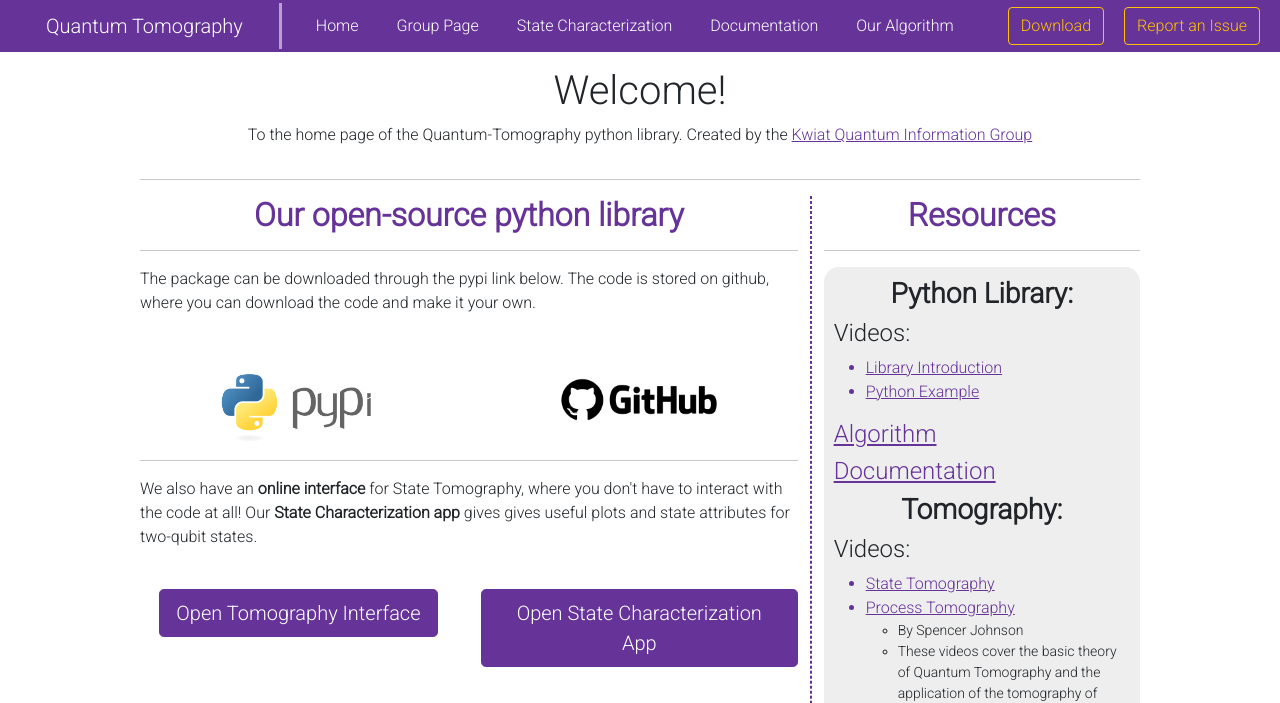
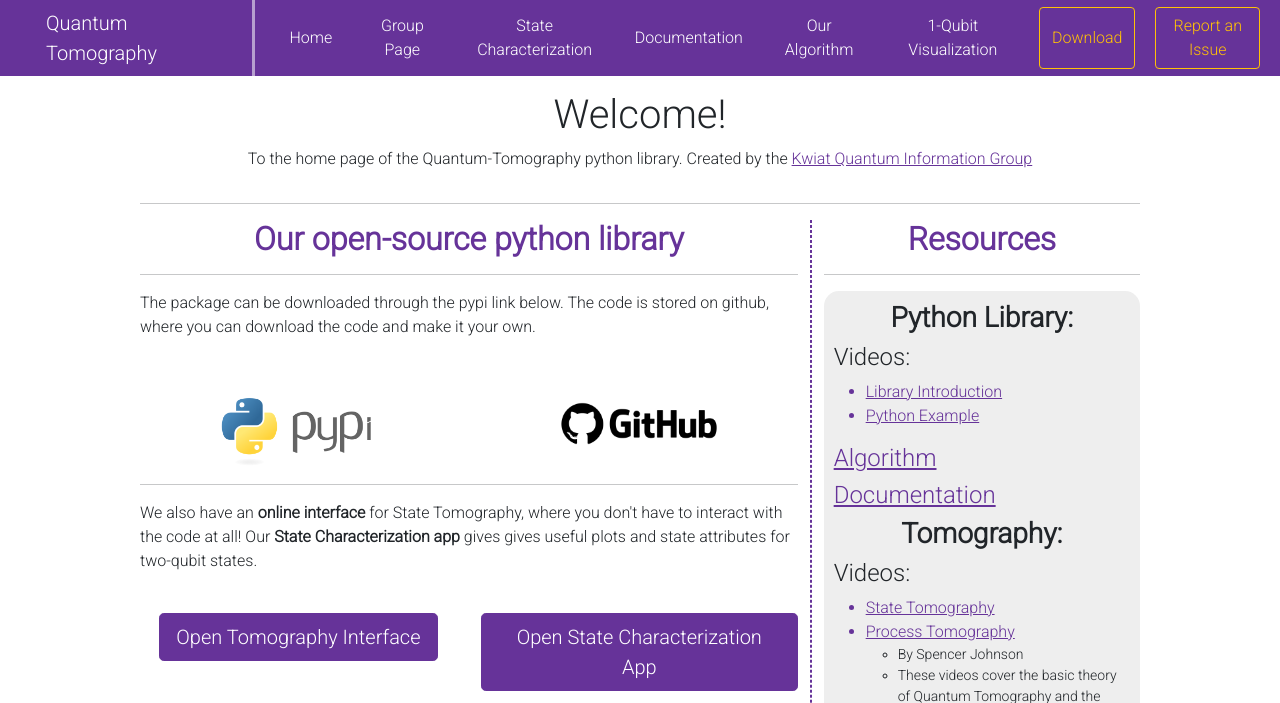
Before and after one commit to KwiatQIM/Flask-App, a Flask app: page / in a window 1280 px wide. Shown: the top 703 px of the page. Run offline with Flask 2, Linux system fonts and the light colour scheme; parts of the project's set-up code (start-up, migrations or seed data) failed here and were passed over; some libraries are stand-ins or nearby versions.

Commit message:
Added visualization back

```diff
--- a/src/templates/algorithm.html
+++ b/src/templates/algorithm.html
@@ -16,7 +16,7 @@
             <ul>
                 <li><a href="{{url_for('displayAlgorithmPage', function='StateTomography')}}">State Tomography</a></li>
                 <ul>
-<!--                    <li><a href="{{url_for('displayAlgorithmPage', function='tomography_LINEAR')}}">Linear Tomography</a></li>-->
+                    <li><a href="{{url_for('displayAlgorithmPage', function='tomography_LINEAR')}}">Linear Tomography</a></li>
                     <li><a href="{{url_for('displayAlgorithmPage', function='tomography_MLE')}}">Maximum Likelihood Tomography</a></li>
                 </ul>
                 <li>Error Corrections</li>
--- a/src/templates/base.html
+++ b/src/templates/base.html
@@ -50,9 +50,9 @@
                 <li class="nav-item btn">
                     <a class="nav-link" href="{{url_for('displayAlgorithmPage')}}">Our Algorithm</a>
                 </li>
-<!--                <li class="nav-item btn">-->
-<!--                    <a class="nav-link" href="{{url_for('singleQubitVisuals')}}">1-Qubit Visualization</a>-->
-<!--                </li>-->
+                <li class="nav-item btn">
+                    <a class="nav-link" href="{{url_for('singleQubitVisuals')}}">1-Qubit Visualization</a>
+                </li>
             </ul>
             <ul class="navbar-nav">
                 <li class="nav-item">
```
